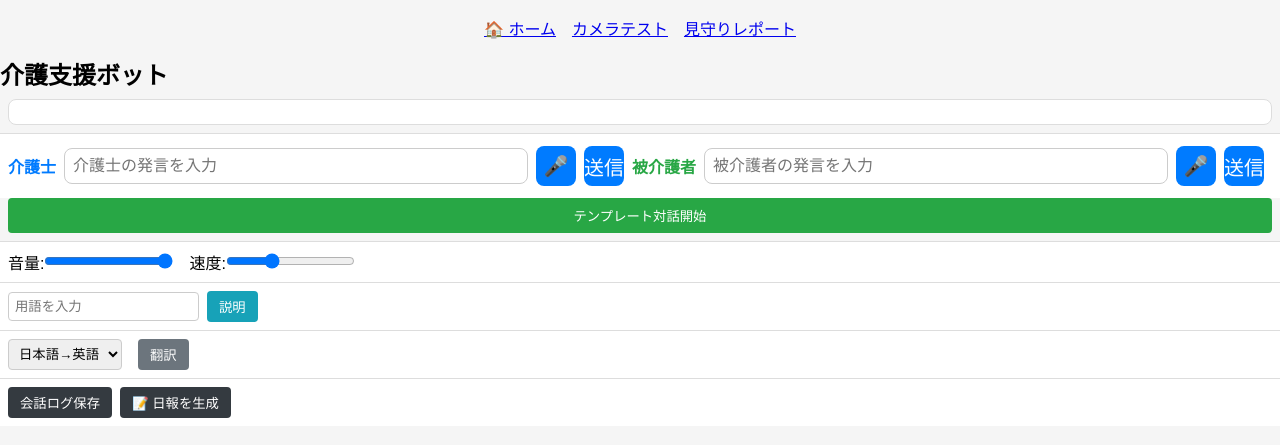
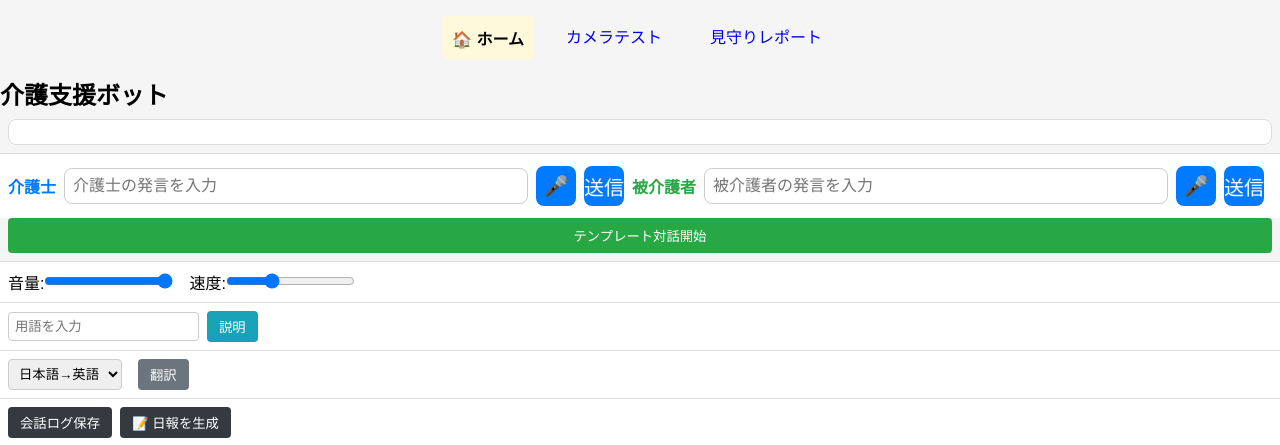
Before and after one commit to MitsunoriFukuchi692/CareBotAndInvoice_New, a Flask app: page / in a window 1280 px wide. Shown: the top 445 px of the page. Run offline with Flask 3, Linux system fonts and the light colour scheme.

Commit message:
fix: ホームボタンを明確に表示（UI改善）

```diff
--- a/templates/index.html
+++ b/templates/index.html
@@ -5,12 +5,31 @@
   <meta name="viewport" content="width=device-width, initial-scale=1" />
   <title>AIみまくん＋インボイスデモ</title>
   <link rel="stylesheet" href="{{ url_for('static', filename='css/styles.css') }}">
+  <style>
+    .btn {
+      padding: 8px 16px;
+      border-radius: 4px;
+      text-decoration: none;
+      font-size: 1em;
+      display: inline-block;
+    }
+    .btn-outline-primary {
+      color: #007bff;
+      border: 1px solid #007bff;
+    }
+    .btn-outline-primary:hover {
+      background-color: #007bff;
+      color: white;
+    }
+  </style>
 </head>
 <body>
   <!-- ナビゲーション -->
   <header>
     <nav style="display:flex; justify-content:center; gap:1rem; margin:1rem 0;">
-      <a href="https://robostudy.jp/test/index.html/" class="btn btn-outline-primary" target="_blank">🏠 ホーム</a>
+      <a href="https://robostudy.jp" style="padding:10px; background:#fff9dc; color:#000; text-decoration:none; border-radius:5px; font-weight:bold;">
+        🏠 ホーム
+      </a>
       <a href="/camera-test/" class="btn btn-outline-secondary" target="_blank" rel="noopener">カメラテスト</a>
       <a href="/ja/daily_report" class="btn btn-outline-secondary" target="_blank" rel="noopener">見守りレポート</a>
     </nav>
```
